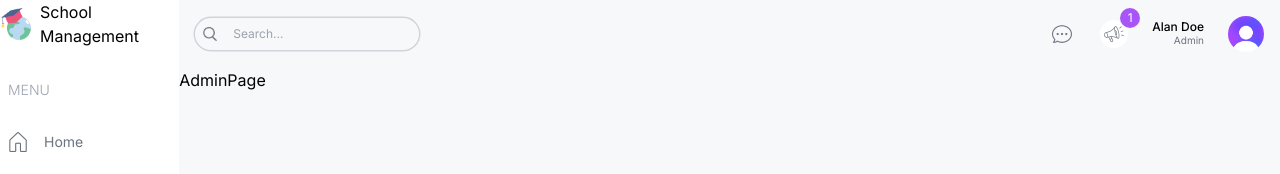
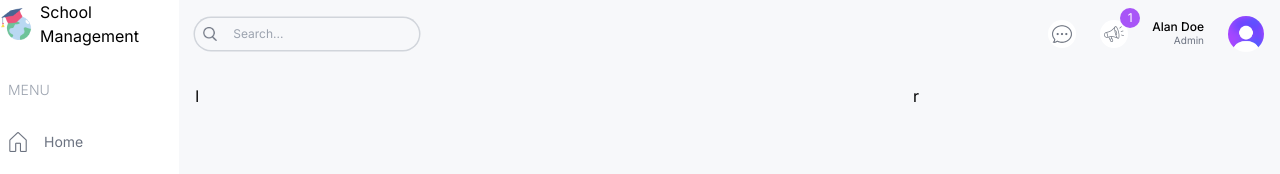
Before and after one commit to mehmetpektass/SchoolManagementProject, a Next.js app in the folder main/: page /admin in a window 1280 px wide. Shown: the top 174 px of the page. Built offline with nearby package versions, Linux system fonts and the light colour scheme.

Commit message:
started admin page

```diff
--- a/main/src/app/(dashboard)/admin/page.tsx
+++ b/main/src/app/(dashboard)/admin/page.tsx
@@ -2,7 +2,14 @@ import React from 'react'
 
 const AdminPage = () => {
   return (
-    <div>AdminPage</div>
+    <div className='flex p-4 gap-4 flex-col md:flex-row'>
+      <div className='w-full lg:w-2/3'>
+        l
+      </div>
+      <div className='w-full lg:w-1/3'>
+        r
+      </div>
+    </div>
   )
 }
 
--- a/main/src/components/Navbar.tsx
+++ b/main/src/components/Navbar.tsx
@@ -11,7 +11,7 @@ const Navbar = () => {
         </div>
         {/*Icons and user */}
         <div className='flex items-center gap-6 justify-end w-full'>
-            <div className='bg-whiterounded-full w-7 h-7 flex items-center justify-center cursor-pointer'>
+            <div className='bg-white rounded-full w-7 h-7 flex items-center justify-center cursor-pointer'>
                 <Image src='/message.png' alt='' height={20} width={20}/>
             </div>
             <div className='bg-white rounded-full w-7 h-7 flex items-center justify-center cursor-pointer relative'>
```
